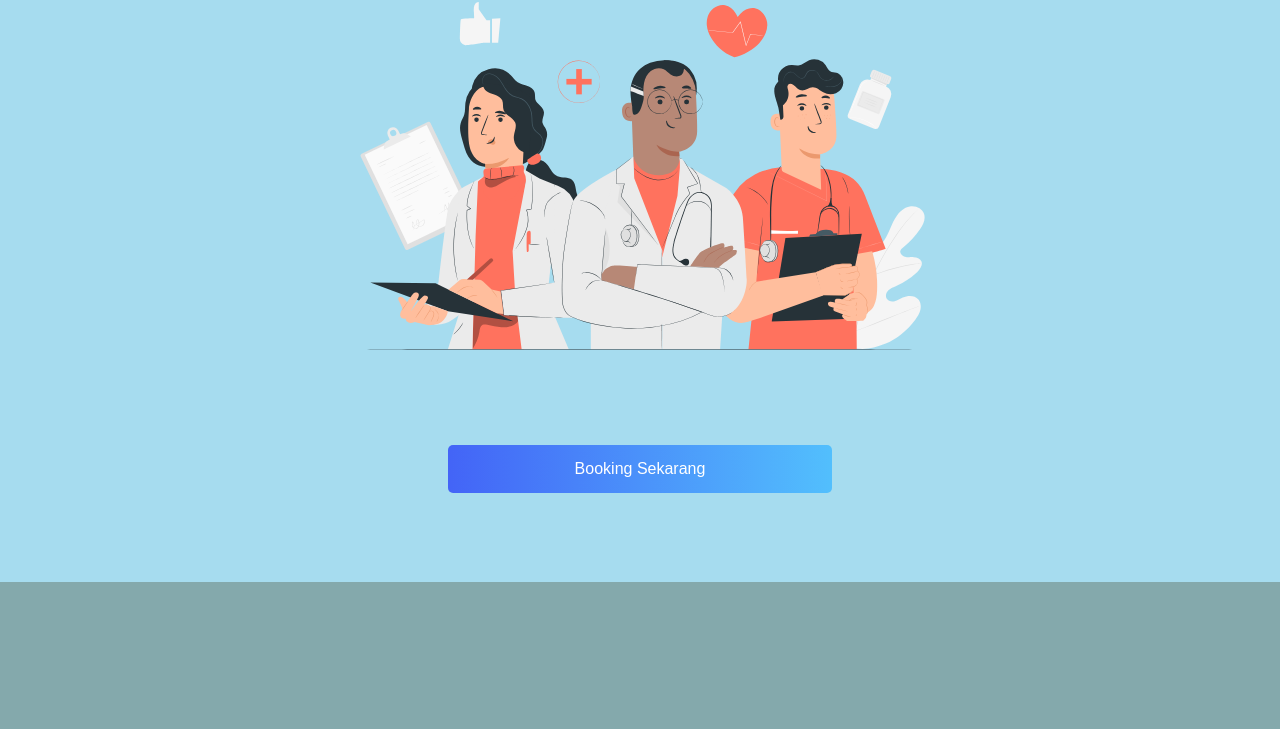
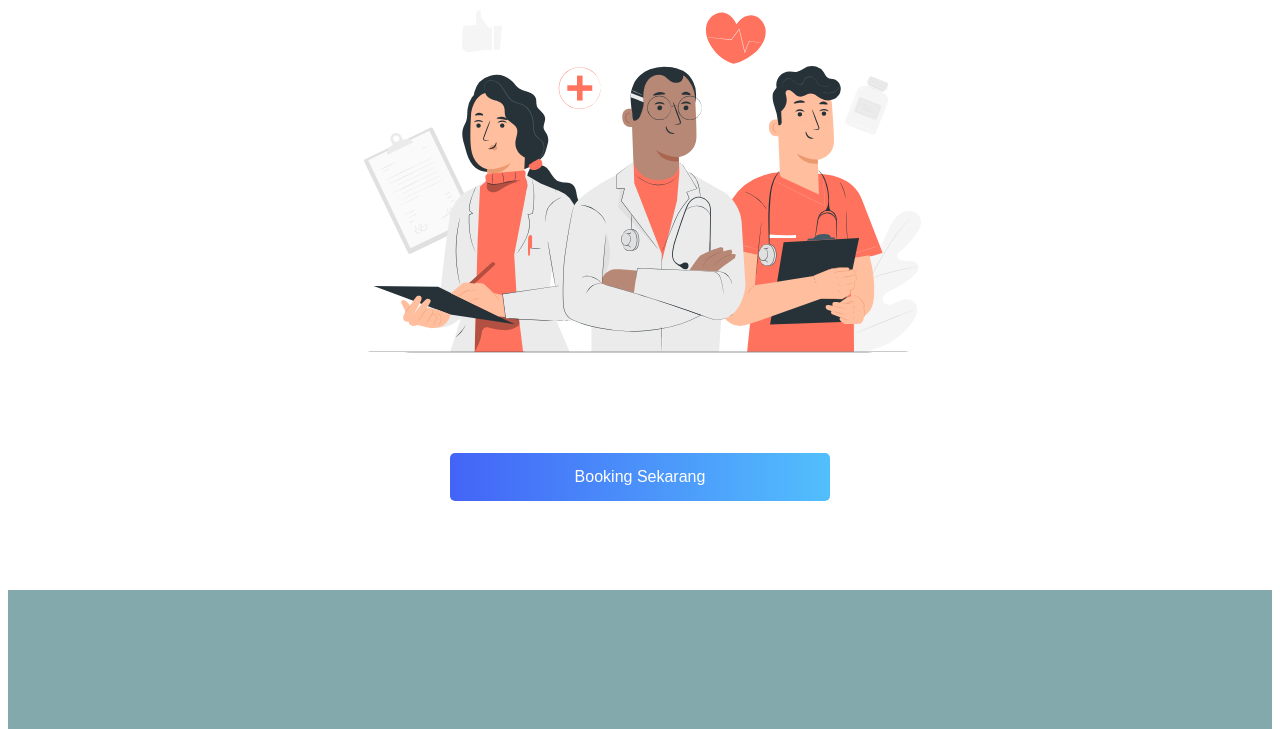
Before and after one commit to ryokuu/clinic-page, a plain HTML site: page index.html in a window 1280 px wide. Shown: the part 229-958 px from the top of the page. Drawn offline with Linux system fonts and the light colour scheme.

Commit message:
fix more error

```diff
--- a/css/style.css
+++ b/css/style.css
@@ -11,7 +11,7 @@ body.register {
 
 }
 
-body.home {
+body.index {
     background-color: #a6dcef;
     margin: 0;
     padding: 0;
```
Also changed, not shown: login.html (+1 -1 lines).
